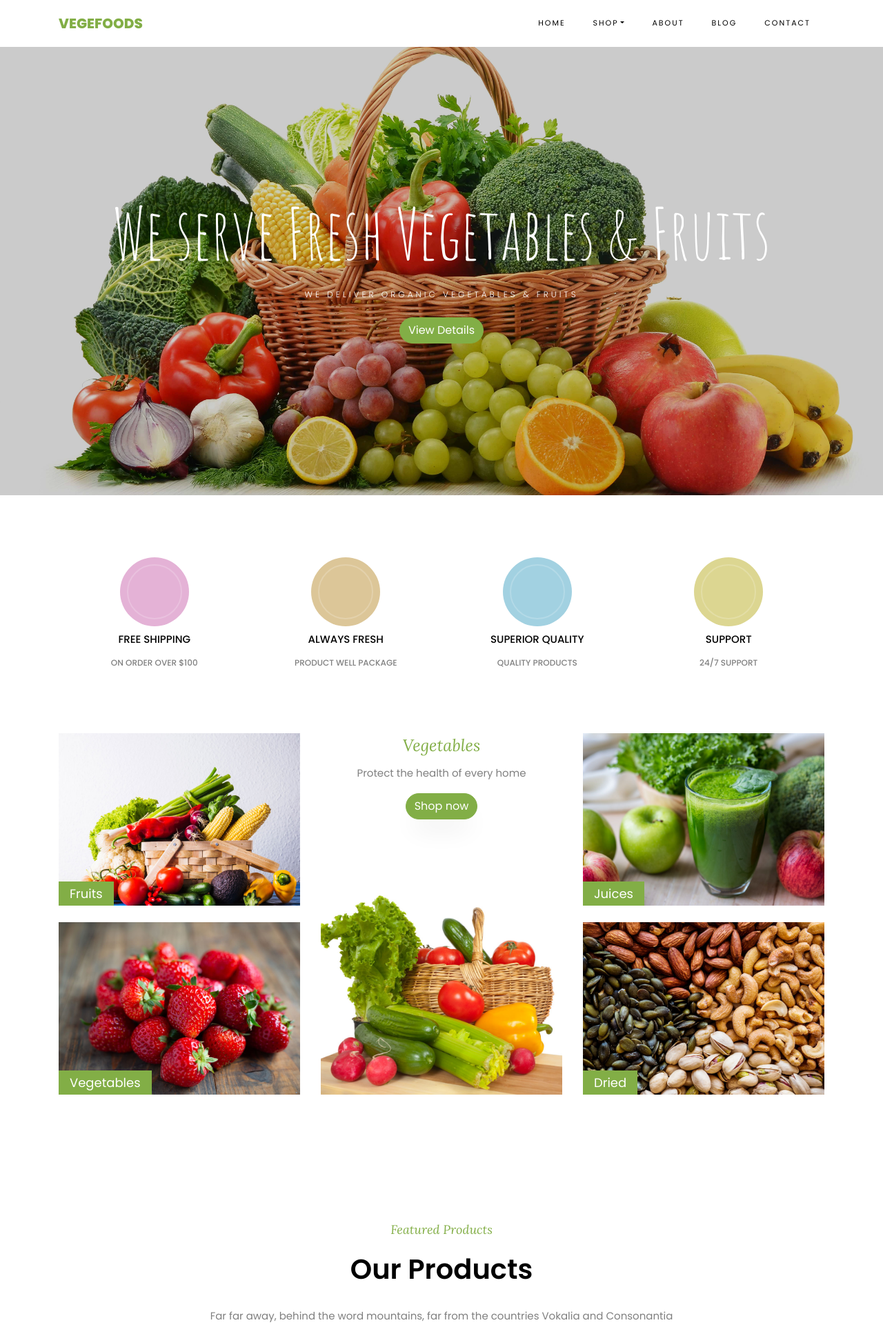
After one commit to KavindyaTharushi/Grocery_Store, a Flask app: page /home in a window 1280 px wide. The commit adds this page. Shown: the top 1921 px of the page at 69% size. Run offline with Flask 3, Linux system fonts and the light colour scheme; some libraries are stand-ins or nearby versions; some web fonts are replaced.

Commit message:
change codes

```diff
--- a/Grocery_store_website/app.py
+++ b/Grocery_store_website/app.py
@@ -1,4 +1,4 @@
-from flask import Flask, render_template, request, redirect, url_for
+from flask import Flask, render_template, request, redirect, url_for,session
 from werkzeug.utils import secure_filename
 import os
 from db_config import init_db
@@ -28,6 +28,10 @@ app.register_blueprint(customer_module.customer_bp)
 app.register_blueprint(order_module.order_bp)
 
 products = []
+
+@app.route("/home")
+def home():
+    return render_template("home.html")
 
 @app.route('/add-product', methods=['GET', 'POST'])
 def add_product():
@@ -122,11 +126,31 @@ def register():
         mysql.connection.commit()
         cur.close()
 
-        return redirect(url_for('register'))
+        return redirect(url_for('login'))
 
       return render_template('register.html')
 
 
+@app.route('/login', methods=['GET', 'POST'])
+def login():
+    if request.method == 'POST':
+        email = request.form['email']
+        password = request.form['password']
+
+        cur = mysql.connection.cursor()
+        cur.execute("SELECT * FROM customer WHERE email=%s AND password=%s", (email, password))
+        user = cur.fetchone()
+        cur.close()
+
+        if user:
+
+            return redirect(url_for('product_page'))
+        else:
+            error = "Invalid email or password!"
+            return render_template('login.html', error=error)
+
+    return render_template('login.html')
+
 
 if __name__ == '__main__':
     app.run(debug=True)
--- /dev/null
+++ b/Grocery_store_website/templates/home.html
@@ -0,0 +1,340 @@
+<!DOCTYPE html>
+<html lang="en">
+  <head>
+    <title>Vegefoods - Free Bootstrap 4 Template by Colorlib</title>
+    <meta charset="utf-8">
+    <meta name="viewport" content="width=device-width, initial-scale=1, shrink-to-fit=no">
+
+    <link href="https://fonts.googleapis.com/css?family=Poppins:200,300,400,500,600,700,800&display=swap" rel="stylesheet">
+    <link href="https://fonts.googleapis.com/css?family=Lora:400,400i,700,700i&display=swap" rel="stylesheet">
+    <link href="https://fonts.googleapis.com/css?family=Amatic+SC:400,700&display=swap" rel="stylesheet">
+
+    <link rel="stylesheet" href="{{ url_for('static', filename='css/open-iconic-bootstrap.min.css') }}">
+    <link rel="stylesheet" href="{{ url_for('static', filename='css/animate.css') }}">
+    <link rel="stylesheet" href="{{ url_for('static', filename='css/owl.carousel.min.css') }}">
+    <link rel="stylesheet" href="{{ url_for('static', filename='css/owl.theme.default.min.css') }}">
+    <link rel="stylesheet" href="{{ url_for('static', filename='css/magnific-popup.css') }}">
+    <link rel="stylesheet" href="{{ url_for('static', filename='css/aos.css') }}">
+    <link rel="stylesheet" href="{{ url_for('static', filename='css/ionicons.min.css') }}">
+    <link rel="stylesheet" href="{{ url_for('static', filename='css/bootstrap-datepicker.css') }}">
+    <link rel="stylesheet" href="{{ url_for('static', filename='css/jquery.timepicker.css') }}">
+    <link rel="stylesheet" href="{{ url_for('static', filename='css/flaticon.css') }}">
+    <link rel="stylesheet" href="{{ url_for('static', filename='css/icomoon.css') }}">
+    <link rel="stylesheet" href="{{ url_for('static', filename='css/style.css') }}">
+
+  </head>
+  <body class="goto-here">
+
+    <nav class="navbar navbar-expand-lg navbar-dark ftco_navbar bg-dark ftco-navbar-light" id="ftco-navbar">
+	    <div class="container">
+	      <a class="navbar-brand" href="home.html">Vegefoods</a>
+	      <button class="navbar-toggler" type="button" data-toggle="collapse" data-target="#ftco-nav" aria-controls="ftco-nav" aria-expanded="false" aria-label="Toggle navigation">
+	        <span class="oi oi-menu"></span> Menu
+	      </button>
+
+	      <div class="collapse navbar-collapse" id="ftco-nav">
+	        <ul class="navbar-nav ml-auto">
+	          <li class="nav-item active"><a href="home.html" class="nav-link">Home</a></li>
+	          <li class="nav-item dropdown">
+              <a class="nav-link dropdown-toggle" href="#" id="dropdown04" data-toggle="dropdown" aria-haspopup="true" aria-expanded="false">Shop</a>
+              <div class="dropdown-menu" aria-labelledby="dropdown04">
+              	<a class="dropdown-item" href="shop.html">Shop</a>
+              	<a class="dropdown-item" href="wishlist.html">Wishlist</a>
+                <a class="dropdown-item" href="product-single.html">Single Product</a>
+                <a class="dropdown-item" href="cart.html">Cart</a>
+                <a class="dropdown-item" href="checkout.html">Checkout</a>
+              </div>
+            </li>
+	          <li class="nav-item"><a href="about.html" class="nav-link">About</a></li>
+	          <li class="nav-item"><a href="blog.html" class="nav-link">Blog</a></li>
+	          <li class="nav-item"><a href="contact.html" class="nav-link">Contact</a></li>
+
+	        </ul>
+	      </div>
+	    </div>
+	  </nav>
+    <!-- END nav -->
+
+
+{% block content %}
+
+<section id="home-section" class="hero">
+    <div class="home-slider owl-carousel">
+
+        <!-- Slider Item 1 -->
+        <div class="slider-item" style="background-image: url('{{ url_for('static', filename='images/bg_1.jpg') }}');">
+            <div class="overlay"></div>
+            <div class="container">
+                <div class="row slider-text justify-content-center align-items-center" data-scrollax-parent="true">
+                    <div class="col-md-12 ftco-animate text-center">
+                        <h1 class="mb-2">We serve Fresh Vegetables &amp; Fruits</h1>
+                        <h2 class="subheading mb-4">We deliver organic vegetables &amp; fruits</h2>
+                        <p><a href="#" class="btn btn-primary">View Details</a></p>
+                    </div>
+                </div>
+            </div>
+        </div>
+
+        <!-- Slider Item 2 -->
+        <div class="slider-item" style="background-image: url('{{ url_for('static', filename='images/bg_2.jpeg') }}');">
+            <div class="overlay"></div>
+            <div class="container">
+                <div class="row slider-text justify-content-center align-items-center" data-scrollax-parent="true">
+                    <div class="col-sm-12 ftco-animate text-center">
+                        <h1 class="mb-2">100% Fresh &amp; Organic Foods</h1>
+                        <h2 class="subheading mb-4">We deliver organic vegetables &amp; fruits</h2>
+                        <p><a href="#" class="btn btn-primary">View Details</a></p>
+                    </div>
+                </div>
+            </div>
+        </div>
+
+    </div>
+</section>
+
+<!-- Services Section -->
+<section class="ftco-section">
+    <div class="container">
+        <div class="row no-gutters ftco-services">
+            <div class="col-md-3 text-center d-flex align-self-stretch ftco-animate">
+                <div class="media block-6 services mb-md-0 mb-4">
+                    <div class="icon bg-color-1 active d-flex justify-content-center align-items-center mb-2">
+                        <span class="flaticon-shipped"></span>
+                    </div>
+                    <div class="media-body">
+                        <h3 class="heading">Free Shipping</h3>
+                        <span>On order over $100</span>
+                    </div>
+                </div>
+            </div>
+            <div class="col-md-3 text-center d-flex align-self-stretch ftco-animate">
+                <div class="media block-6 services mb-md-0 mb-4">
+                    <div class="icon bg-color-2 d-flex justify-content-center align-items-center mb-2">
+                        <span class="flaticon-diet"></span>
+                    </div>
+                    <div class="media-body">
+                        <h3 class="heading">Always Fresh</h3>
+                        <span>Product well package</span>
+                    </div>
+                </div>
+            </div>
+            <div class="col-md-3 text-center d-flex align-self-stretch ftco-animate">
+                <div class="media block-6 services mb-md-0 mb-4">
+                    <div class="icon bg-color-3 d-flex justify-content-center align-items-center mb-2">
+                        <span class="flaticon-award"></span>
+                    </div>
+                    <div class="media-body">
+                        <h3 class="heading">Superior Quality</h3>
+                        <span>Quality Products</span>
+                    </div>
+                </div>
+            </div>
+            <div class="col-md-3 text-center d-flex align-self-stretch ftco-animate">
+                <div class="media block-6 services mb-md-0 mb-4">
+                    <div class="icon bg-color-4 d-flex justify-content-center align-items-center mb-2">
+                        <span class="flaticon-customer-service"></span>
+                    </div>
+                    <div class="media-body">
+                        <h3 class="heading">Support</h3>
+                        <span>24/7 Support</span>
+                    </div>
+                </div>
+            </div>
+        </div>
+    </div>
+</section>
+
+<!-- Category Section -->
+<section class="ftco-section ftco-category ftco-no-pt">
+    <div class="container">
+        <div class="row">
+            <div class="col-md-8">
+                <div class="row">
+                    <div class="col-md-6 order-md-last align-items-stretch d-flex">
+                        <div class="category-wrap-2 ftco-animate img align-self-stretch d-flex"
+                             style="background-image: url('{{ url_for('static', filename='images/category.jpg') }}');">
+                            <div class="text text-center">
+                                <h2>Vegetables</h2>
+                                <p>Protect the health of every home</p>
+                                <p><a href="#" class="btn btn-primary">Shop now</a></p>
+                            </div>
+                        </div>
+                    </div>
+                    <div class="col-md-6">
+                        <div class="category-wrap ftco-animate img mb-4 d-flex align-items-end"
+                             style="background-image: url('{{ url_for('static', filename='images/category-1.jpg') }}');">
+                            <div class="text px-3 py-1">
+                                <h2 class="mb-0"><a href="#">Fruits</a></h2>
+                            </div>
+                        </div>
+                        <div class="category-wrap ftco-animate img d-flex align-items-end"
+                             style="background-image: url('{{ url_for('static', filename='images/category-2.jpg') }}');">
+                            <div class="text px-3 py-1">
+                                <h2 class="mb-0"><a href="#">Vegetables</a></h2>
+                            </div>
+                        </div>
+                    </div>
+                </div>
+            </div>
+
+            <!-- Right side categories -->
+            <div class="col-md-4">
+                <div class="category-wrap ftco-animate img mb-4 d-flex align-items-end"
+                     style="background-image: url('{{ url_for('static', filename='images/category-3.jpg') }}');">
+                    <div class="text px-3 py-1">
+                        <h2 class="mb-0"><a href="#">Juices</a></h2>
+                    </div>
+                </div>
+                <div class="category-wrap ftco-animate img d-flex align-items-end"
+                     style="background-image: url('{{ url_for('static', filename='images/category-4.jpg') }}');">
+                    <div class="text px-3 py-1">
+                        <h2 class="mb-0"><a href="#">Dried</a></h2>
+                    </div>
+                </div>
+            </div>
+        </div>
+    </div>
+</section>
+
+<!-- Product Section -->
+<section class="ftco-section">
+    <div class="container">
+        <div class="row justify-content-center mb-3 pb-3">
+            <div class="col-md-12 heading-section text-center ftco-animate">
+                <span class="subheading">Featured Products</span>
+                <h2 class="mb-4">Our Products</h2>
+                <p>Far far away, behind the word mountains, far from the countries Vokalia and Consonantia</p>
+            </div>
+        </div>
+    </div>
+    <div class="container">
+        <div class="row">
+            {% for product in products %}
+            <div class="col-md-6 col-lg-3 ftco-animate">
+                <div class="product">
+                    <a href="#" class="img-prod">
+                        <img class="img-fluid" src="{{ url_for('static', filename='images/' + product.image) }}" alt="{{ product.name }}">
+                        {% if product.discount %}
+                        <span class="status">{{ product.discount }}%</span>
+                        {% endif %}
+                        <div class="overlay"></div>
+                    </a>
+                    <div class="text py-3 pb-4 px-3 text-center">
+                        <h3><a href="#">{{ product.name }}</a></h3>
+                        <div class="d-flex">
+                            <div class="pricing">
+                                {% if product.old_price %}
+                                <p class="price"><span class="mr-2 price-dc">${{ product.old_price }}</span><span class="price-sale">${{ product.price }}</span></p>
+                                {% else %}
+                                <p class="price"><span>${{ product.price }}</span></p>
+                                {% endif %}
+                            </div>
+                        </div>
+
+                    </div>
+                </div>
+            </div>
+            {% endfor %}
+        </div>
+    </div>
+</section>
+
+{% endblock %}
+
+
+    <footer class="ftco-footer ftco-section">
+      <div class="container">
+      	<div class="row">
+      		<div class="mouse">
+						<a href="#" class="mouse-icon">
+							<div class="mouse-wheel"><span class="ion-ios-arrow-up"></span></div>
+						</a>
+					</div>
+      	</div>
+        <div class="row mb-5">
+          <div class="col-md">
+            <div class="ftco-footer-widget mb-4">
+              <h2 class="ftco-heading-2">Vegefoods</h2>
+              <p>Far far away, behind the word mountains, far from the countries Vokalia and Consonantia.</p>
+              <ul class="ftco-footer-social list-unstyled float-md-left float-lft mt-5">
+                <li class="ftco-animate"><a href="#"><span class="icon-twitter"></span></a></li>
+                <li class="ftco-animate"><a href="#"><span class="icon-facebook"></span></a></li>
+                <li class="ftco-animate"><a href="#"><span class="icon-instagram"></span></a></li>
+              </ul>
+            </div>
+          </div>
+          <div class="col-md">
+            <div class="ftco-footer-widget mb-4 ml-md-5">
+              <h2 class="ftco-heading-2">Menu</h2>
+              <ul class="list-unstyled">
+                <li><a href="#" class="py-2 d-block">Shop</a></li>
+                <li><a href="#" class="py-2 d-block">About</a></li>
+                <li><a href="#" class="py-2 d-block">Journal</a></li>
+                <li><a href="#" class="py-2 d-block">Contact Us</a></li>
+              </ul>
+            </div>
+          </div>
+          <div class="col-md-4">
+             <div class="ftco-footer-widget mb-4">
+              <h2 class="ftco-heading-2">Help</h2>
+              <div class="d-flex">
+	              <ul class="list-unstyled mr-l-5 pr-l-3 mr-4">
+	                <li><a href="#" class="py-2 d-block">Shipping Information</a></li>
+	                <li><a href="#" class="py-2 d-block">Returns &amp; Exchange</a></li>
+	                <li><a href="#" class="py-2 d-block">Terms &amp; Conditions</a></li>
+	                <li><a href="#" class="py-2 d-block">Privacy Policy</a></li>
+	              </ul>
+	              <ul class="list-unstyled">
+	                <li><a href="#" class="py-2 d-block">FAQs</a></li>
+	                <li><a href="#" class="py-2 d-block">Contact</a></li>
+	              </ul>
+	            </div>
+            </div>
+          </div>
+          <div class="col-md">
+            <div class="ftco-footer-widget mb-4">
+            	<h2 class="ftco-heading-2">Have a Questions?</h2>
+            	<div class="block-23 mb-3">
+	              <ul>
+	                <li><span class="icon icon-map-marker"></span><span class="text">203 Fake St. Mountain View, San Francisco, California, USA</span></li>
+	                <li><a href="#"><span class="icon icon-phone"></span><span class="text">+2 392 3929 210</span></a></li>
+	                <li><a href="#"><span class="icon icon-envelope"></span><span class="text">info@yourdomain.com</span></a></li>
+	              </ul>
+	            </div>
+            </div>
+          </div>
+        </div>
+        <div class="row">
+          <div class="col-md-12 text-center">
+
+          </div>
+        </div>
+      </div>
+    </footer>
+
+
+
+  <!-- loader -->
+  <div id="ftco-loader" class="show fullscreen"><svg class="circular" width="48px" height="48px"><circle class="path-bg" cx="24" cy="24" r="22" fill="none" stroke-width="4" stroke="#eeeeee"/><circle class="path" cx="24" cy="24" r="22" fill="none" stroke-width="4" stroke-miterlimit="10" stroke="#F96D00"/></svg></div>
+
+
+  <script src="{{ url_for('static', filename='js/jquery.min.js') }}"></script>
+    <script src="{{ url_for('static', filename='js/jquery-migrate-3.0.1.min.js') }}"></script>
+    <script src="{{ url_for('static', filename='js/popper.min.js') }}"></script>
+    <script src="{{ url_for('static', filename='js/bootstrap.min.js') }}"></script>
+    <script src="{{ url_for('static', filename='js/jquery.easing.1.3.js') }}"></script>
+    <script src="{{ url_for('static', filename='js/jquery.waypoints.min.js') }}"></script>
+    <script src="{{ url_for('static', filename='js/jquery.stellar.min.js') }}"></script>
+    <script src="{{ url_for('static', filename='js/owl.carousel.min.js') }}"></script>
+    <script src="{{ url_for('static', filename='js/jquery.magnific-popup.min.js') }}"></script>
+    <script src="{{ url_for('static', filename='js/aos.js') }}"></script>
+    <script src="{{ url_for('static', filename='js/jquery.animateNumber.min.js') }}"></script>
+    <script src="{{ url_for('static', filename='js/bootstrap-datepicker.js') }}"></script>
+    <script src="{{ url_for('static', filename='js/scrollax.min.js') }}"></script>
+    <script src="{{ url_for('static', filename='js/main.js') }}"></script>
+    <script src="https://maps.googleapis.com/maps/api/js?key=AIzaSyBVWaKrjvy3MaE7SQ74_uJiULgl1JY0H2s&sensor=false"></script>
+    <script src="js/google-map.js"></script>
+
+
+  </body>
+</html>
--- a/Grocery_store_website/templates/login.html
+++ b/Grocery_store_website/templates/login.html
@@ -50,7 +50,7 @@
                 <form action="{{ url_for('login') }}" method="POST" class="register-form">
                     <h2 class="text-center">Login</h2>
                     <div class="form-group">
-                        <input type="text" name="name" class="form-control" placeholder="Enter Name" required>
+                        <input type="email" name="email" class="form-control" placeholder="Enter Email" required>
                     </div>
 
                     <div class="form-group">
--- a/Grocery_store_website/templates/product.html
+++ b/Grocery_store_website/templates/product.html
@@ -98,6 +98,11 @@
                             </div>
 
                         </div>
+                        <div class="col text-right">
+                <a href="{{ url_for('add_product') }}" class="btn btn-primary py-2 px-4">
+                    <i class="ion-ios-add"></i> Order now
+                </a>
+            </div>
                     </div>
                 </div>
                 {% endfor %}
```
Also changed, not shown: Grocery_store_website/static/images/bg_1.jpg, Grocery_store_website/static/images/bg_2.jpeg (added), Grocery_store_website/static/images/bg_2.jpg (deleted), Grocery_store_website/templates/create_order.html (added), Grocery_store_website/templates/order.html (added).
